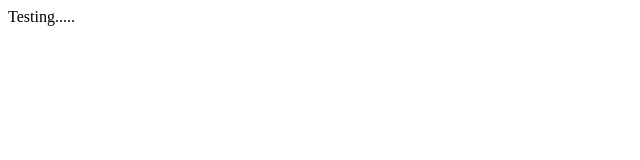
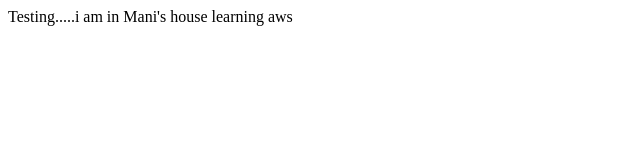
Before and after one commit to sonalip1/awstest, a website: page public/index.html in a window 1280 px wide. Shown: the whole page, without its empty margins (0-640 px from the left). Drawn offline with Linux system fonts and the light colour scheme.

Commit message:
Pushing second set

```diff
--- a/public/index.html
+++ b/public/index.html
@@ -1,5 +1,5 @@
 <html>
 	<body>
-		Testing.....
+		Testing.....i am in Mani's house learning aws
 	</body>
 </html>
```
